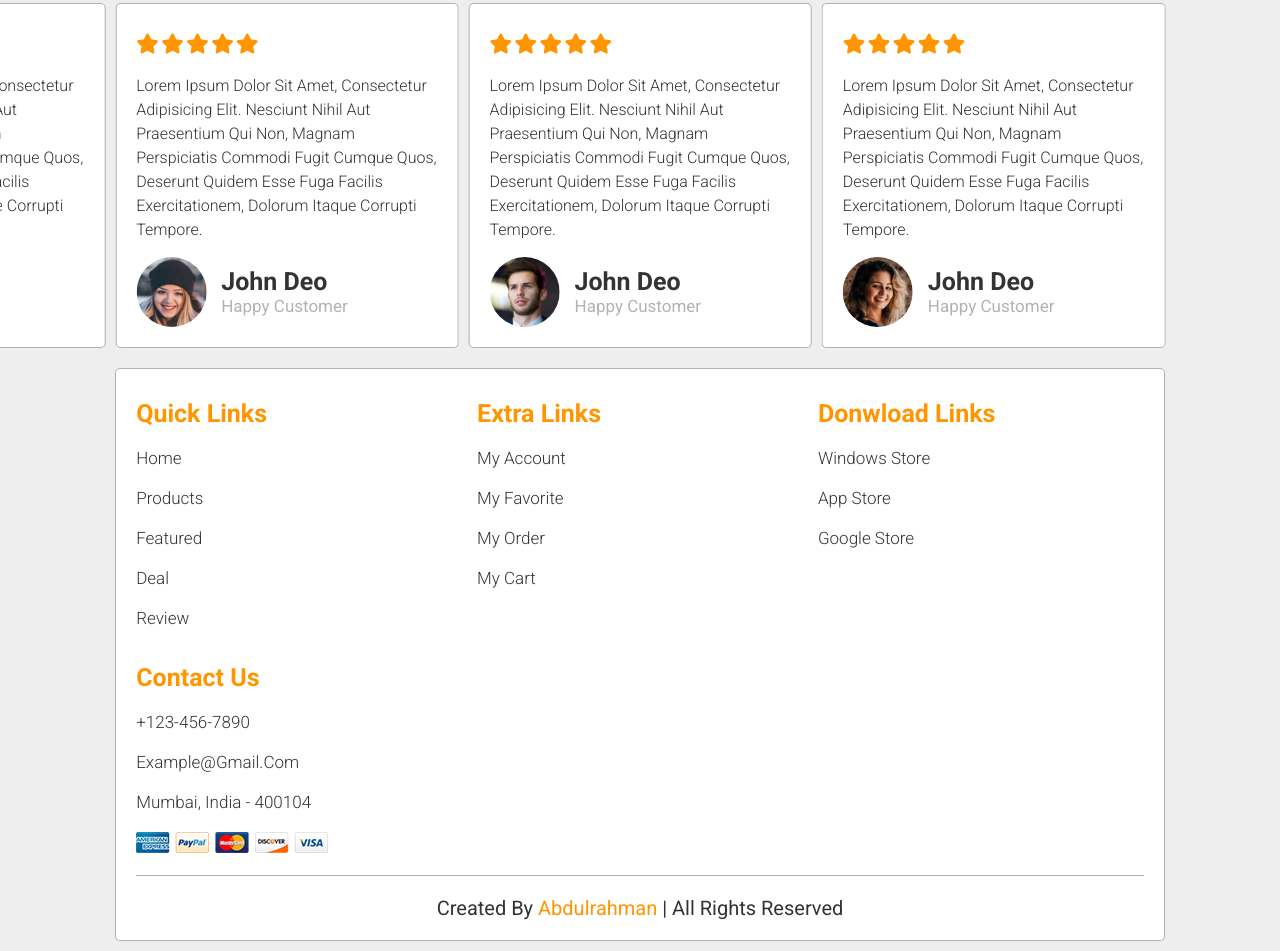
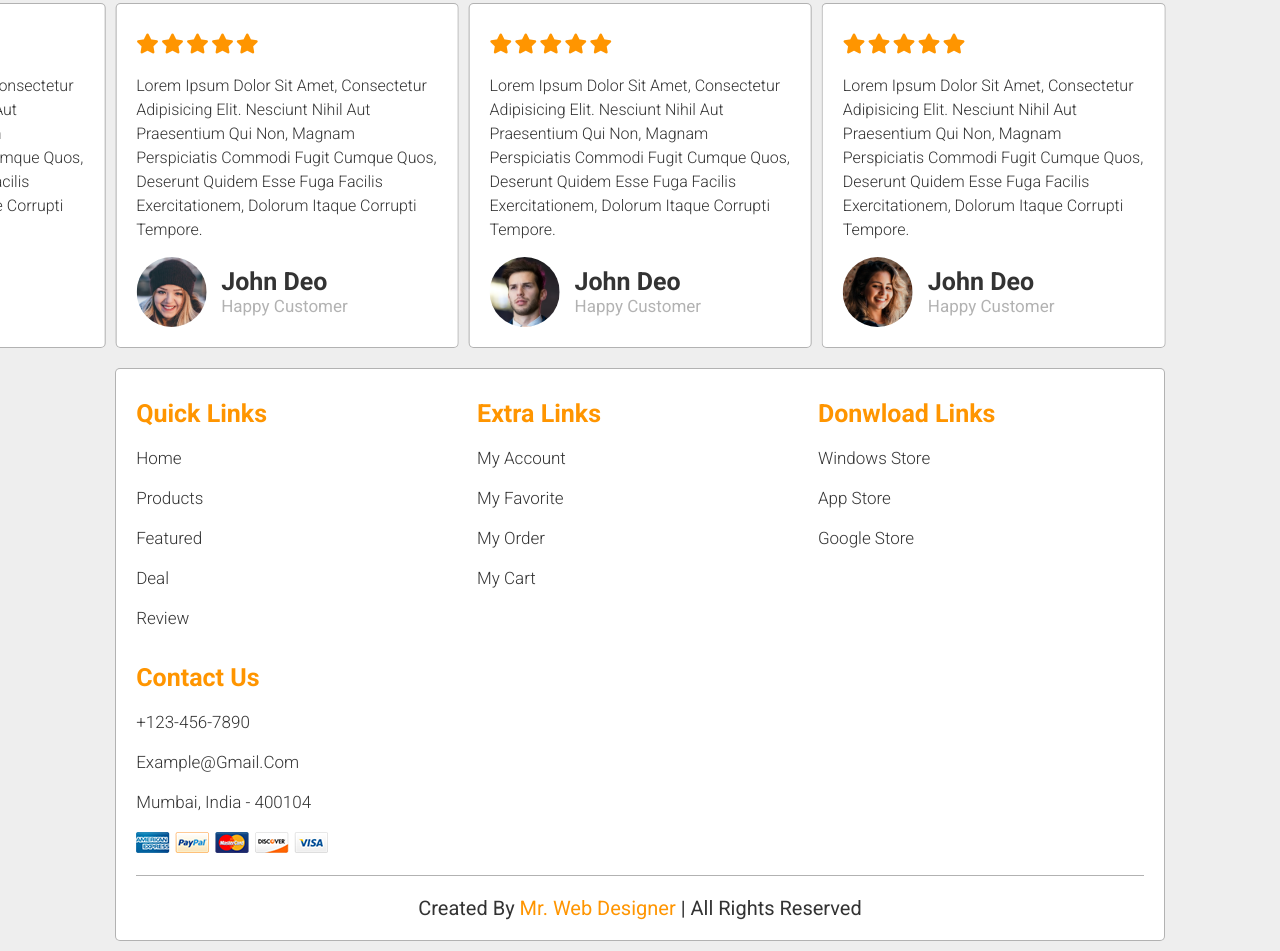
Before and after one commit to AbdulrahmanDev96/Shopping-Cart, a plain HTML site: page index.html in a window 1280 px wide. Shown: the part 4053-5004 px from the top of the page. Drawn offline with nearby package versions, Linux system fonts and the light colour scheme.

Commit message:
Update index.html

```diff
--- a/index.html
+++ b/index.html
@@ -767,7 +767,7 @@
 
     </div>
 
-    <div class="credit"> created by <span>Abdulrahman</span> | all rights reserved </div>
+    <div class="credit"> created by <span>Mr. Web Designer</span> | all rights reserved </div>
 
 </div>
 
```
